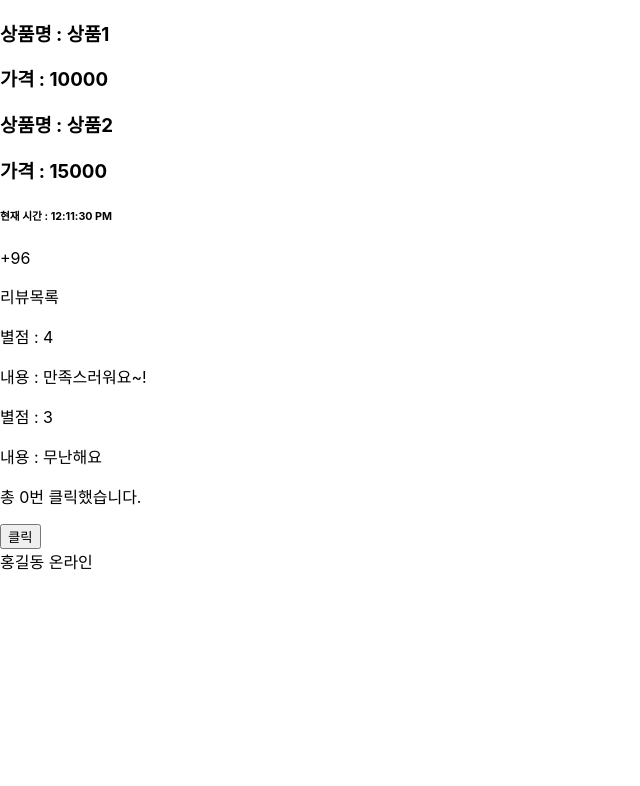
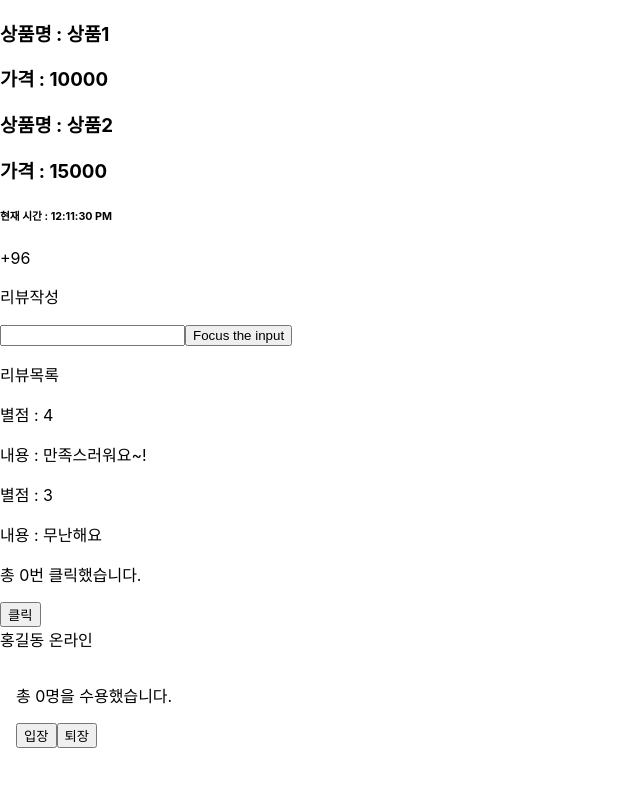
Before and after one commit to highlrang/react-study, a React (Create React App) app: page / in a window 1280 px wide. Shown: the top 786 px of the page, without its empty margins (0-640 px from the left). Built offline with nearby package versions, Linux system fonts and the light colour scheme.

Commit message:
hook - useCallback, useRef, custom hook

```diff
--- a/src/count/Counter.jsx
+++ b/src/count/Counter.jsx
@@ -1,5 +1,6 @@
-import React, {useEffect, useState} from "react";
+import React, {useEffect, useState, useCallback} from "react";
 import UserStatus from "./UserStatus";
+import useCounter from "./useCounter";
 
 function Counter(props){
     const [count, setCount] = useState(0);
@@ -9,11 +10,14 @@ function Counter(props){
         document.title = `총 ${count}번 클릭했습니다.`
     })
 
+    // useCallback 활용하여 click + 1
+    const handleClick = useCallback(() => setCount(count => count + 1), []);
+
     return (
         <div>
             <div>
                 <p>총 {count}번 클릭했습니다.</p>
-                <button onClick={() => setCount(count + 1)}>
+                <button onClick={handleClick}>
                     클릭
                 </button>
             </div>
--- /dev/null
+++ b/src/count/useCounter.jsx
@@ -0,0 +1,12 @@
+import React, {useState} from "react";
+
+function useCounter(initialValue) {
+    const [count, setCount] = useState(initialValue);
+
+    const increaseCount = () => setCount((count) => count + 1);
+    const decreaseCount = () => setCount((count) => Math.max(count - 1, 0));
+
+    return [count, increaseCount, decreaseCount];
+}
+
+export default useCounter;
--- a/src/etc/Clock.jsx
+++ b/src/etc/Clock.jsx
@@ -1,11 +1,22 @@
-import React from "react";
+import React, { useState, useEffect } from "react";
 import Dday from "./Dday";
 
 function Clock(props) {
+    const [currentTime, setCurrentTime] = useState(new Date());
+
+    useEffect(() => {
+        const interval = setInterval(() => {
+            setCurrentTime(new Date());
+        }, 1000);
+
+        return () => {
+            clearInterval(interval);
+        };
+    })
 
     return (
         <div>
-            <h6>현재 시간 : {new Date().toLocaleTimeString()}</h6>
+            <h6>현재 시간 : {currentTime.toLocaleTimeString()}</h6>
             <p>
                 <Dday month={1} day={27}/>
             </p>
--- a/src/index.js
+++ b/src/index.js
@@ -6,18 +6,18 @@ import reportWebVitals from './reportWebVitals';
 import ProductList from './product/ProductList';
 import NotificationList from './notification/NotificationList';
 import Counter from './count/Counter';
+import Accommodate from './member/Accommodate';
 
-// const root = ReactDOM.createRoot(document.getElementById('root'));
-setInterval(() => {
-  ReactDOM.render(
+const root = ReactDOM.createRoot(document.getElementById('root'));
+// setInterval(() => {}, 1000);
+root.render(
     <React.StrictMode>
       <ProductList />
       <NotificationList />
       <Counter />
-    </React.StrictMode>,
-    document.getElementById('root')
-  );
-}, 1000);
+      <Accommodate />
+    </React.StrictMode>
+);
 
 // If you want to start measuring performance in your app, pass a function
 // to log results (for example: reportWebVitals(console.log))
--- /dev/null
+++ b/src/member/Accommodate.jsx
@@ -0,0 +1,37 @@
+import { useEffect, useState } from "react";
+import useCounter from "../count/useCounter"
+
+
+const MAX_CAPACITY = 10;
+
+function Accommodate(props) {
+    const [isFull, setIsFull] = useState(false);
+    const [count, increaseCount, decreaseCount] = useCounter(0);
+
+    useEffect(() => {
+        console.log("==================");
+        console.log("useEffect() is called.");
+        console.log(`isFull: ${isFull}`)
+
+    });
+
+    useEffect(() => {
+        setIsFull(count >= MAX_CAPACITY);
+        console.log(`Current count value: ${count}`);
+    }, [count]);
+
+    return (
+        <div style={{ padding: 16 }}>
+            <p>{`총 ${count}명을 수용했습니다.`}</p>
+
+            <button onClick={increaseCount} disabled={isFull}>
+                입장
+            </button>
+            <button onClick={decreaseCount}>퇴장</button>
+
+            {isFull && <p style={{ color: "red" }}>정원이 가득 찼습니다</p>}
+        </div>
+    )
+}
+
+export default Accommodate;
--- a/src/review/ReviewList.jsx
+++ b/src/review/ReviewList.jsx
@@ -1,5 +1,6 @@
 import React from "react";
 import Review from "./Review";
+import TextInputWithFocusButton from "./TextInputWithFocusButton";
 
 const reviews = [
     {
@@ -15,6 +16,9 @@ const reviews = [
 function ReviewList(props) {
     return (
         <div>
+            <p>리뷰작성</p>
+            <p><TextInputWithFocusButton /></p>
+
             <p>리뷰목록</p>
             {
                 reviews.map((review) => {
--- /dev/null
+++ b/src/review/TextInputWithFocusButton.jsx
@@ -0,0 +1,21 @@
+
+import { useRef } from "react";
+
+function TextInputWithFocusButton(props) {
+
+    const inputElem = useRef(null);
+
+    const onButtonClick = () => {
+        // current는 마운트된 input element
+        inputElem.current.focus();
+    };
+
+    return (
+        <>
+            <input ref={inputElem} type="text" />
+            <button onClick={onButtonClick}>Focus the input</button>
+        </>
+    );
+}
+
+export default TextInputWithFocusButton;
```
Also changed, not shown: src/etc/MeasureExample.jsx (added, +20 -0 lines). Lines whose indentation alone changed are shown as unchanged.
